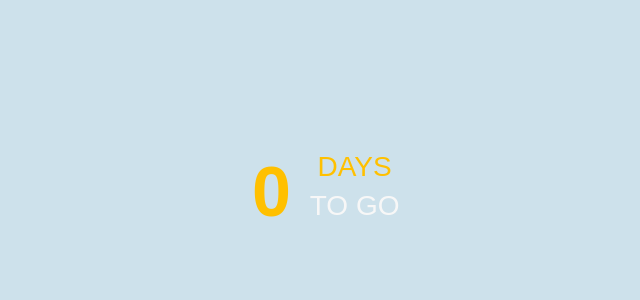
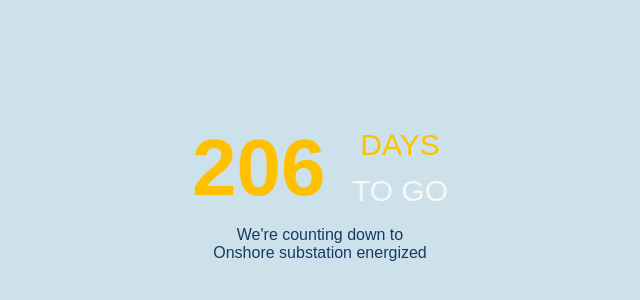
Before and after one commit to wolke-lin/HO, a plain HTML site: page index.html in a window 1280 px wide. Shown: the part 208-508 px from the top of the page, without its empty margins (320-960 px from the left). Drawn offline with Linux system fonts and the light colour scheme.

Commit message:
Add files via upload

```diff
--- a/index.html
+++ b/index.html
@@ -1,97 +1,86 @@
 
 <!DOCTYPE html>
-<html lang="en">
+<html>
 <head>
-<meta charset="UTF-8" />
-<meta name="viewport" content="width=device-width, initial-scale=1" />
-<title>Countdown</title>
+    <title>Countdown Timer</title>
     <style>
-  :root{
-    --bg:#CDE1EB;
-    --gold:#FFC000;
-    --light:#F7F7F7;
-    --text:#183A68;
+        body {
+            font-family: 'Arial', sans-serif;
+            background-color: #CDE1EB;
+            margin: 0;
+            padding: 0;
+            display: flex;
+            flex-direction: column;
+            justify-content: center;
+            align-items: center;
+            height: 100vh;
         }
-
-  /* 整體背景與版心 */
-  body{
-    margin:0;
-    background-color:var(--bg);
-    font-family: Arial, Helvetica, sans-serif;
-    /* 讓區塊在頁面垂直置中，可依需求移除 */
-    min-height:100vh;
-    display:flex;
-    align-items:center;
-    justify-content:center;
+        .countdown-container {
+            display: flex;
+            flex-direction: row;
+            align-items: center;
+            justify-content: center;
+            gap: 0.7cm;
         }
-
-  /* 外框：用 grid 精準排版 */
-  .wrap{
-    /* 兩欄：左邊是大數字，右邊是 DAYS/TO GO 垂直堆疊 */
-    display:grid;
-    grid-template-columns:auto auto;
-    column-gap:0.5cm;               /* 與主倒數數字右邊 0.5cm */
-    align-items:start;               /* 讓右側頂端對齊，再做微調 */
-    /* 讓整塊靠左且與下方說明有 0.3cm 的左凸排 */
-    margin-left:0.3cm;               /* 與補充說明文字左邊凸排 0.3cm */
+        #countdown {
+            font-size: 80px;
+            font-weight: bold;
+            color: #FFC000;
         }
-
-  /* 主倒數數字 */
-  #days-number{
-    font-size:70px;                  /* 規格：70px */
-    line-height:1;
-    font-weight:700;
-    color:var(--gold);
+        .labels {
+            display: flex;
+            flex-direction: column;
+            justify-content: space-between;
+            height: 80px;
         }
-
-  /* 右側兩行標籤容器：用 column 垂直堆疊 */
-  .labels{
-    display:flex;
-    flex-direction:column;
-    /* 整體上移 0.1cm：符合「DAYS 在主數字上方 0.1cm」 */
-    transform:translateY(-0.1cm);
+        #days, #toGo {
+            font-size: 30px;
+            text-align: center;
         }
-
-  /* DAYS 與 TO GO 共用樣式 */
-  .label{
-    font-size:28px;                  /* 規格：28px */
-    line-height:1;
-    text-align:center;               /* 置中，確保 TO GO 與 DAYS 中線一致 */
-    white-space:nowrap;
+        #days {
+            color: #FFC000;
         }
-
-  /* 兩個顏色分別符合規格 */
-  #days-label{ color:var(--gold); }
-  #to-go     { color:var(--light); }
-
-  /* TO GO 與 DAYS 的垂直距離 0.3cm（約 11px） */
-  #to-go{ margin-top:0.3cm; }
-
-  /* 說明文字（兩句合併成一行，如需求） */
-  .subtext{
-    margin-top:15px;                 /* 規格：約 0.4cm ≈ 15px */
-    color:var(--text);
-    font-size:16px;
-    text-align:center;
+        #toGo {
+            color: #F7F7F7;
         }
-
-  /* 讓整個區塊（主體＋說明）有固定寬度，利於 SharePoint 內嵌 */
-  .container{
-    width: max-content;              /* 跟內容寬度一致 */
-  }
-
-  /* 手機小調整 */
-  @media (max-width:420px){
-    #days-number{ font-size:56px; }
-    .label{ font-size:24px; }
+        #subtitle {
+            font-size: 16px;
+            color: #183A68;
+            text-align: center;
+            margin-top: 0.3cm;
         }
     </style>
 </head>
 <body>
-  <div class="container">
-    <div class="wrap" aria-label="Days countdown">
-      <div id="days-number">0</div>
+    <div class="countdown-container">
+        <div id="countdown"></div>
         <div class="labels">
-        <div id="days-label" class="label">DAYS</div>
-        <div id="to-go" class="label">TO GO</div>
+            <div id="days">DAYS</div>
+            <div id="toGo">TO GO</div>
         </div>
+    </div>
+    <div id="subtitle">
+        <div>We're counting down to</div>
+        <div>Onshore substation energized</div>
+    </div>
+
+    <script>
+        const targetDate = new Date("2026-08-15T00:00:00").getTime();
+
+        function updateCountdown() {
+            const now = new Date().getTime();
+            const distance = targetDate - now;
+
+            if (distance < 0) {
+                document.getElementById("countdown").innerHTML = "Event Started!";
+                return;
+            }
+
+            const days = Math.floor(distance / (1000 * 60 * 60 * 24));
+            document.getElementById("countdown").innerHTML = days;
+        }
+
+        setInterval(updateCountdown, 1000);
+    </script>
+</body>
+</html>
```
Lines whose indentation alone changed are shown as unchanged.
